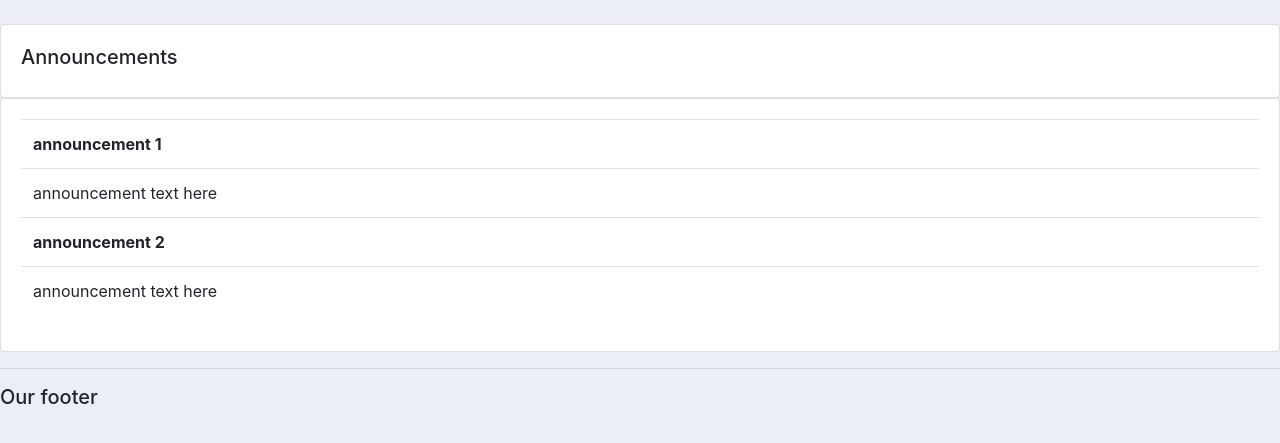
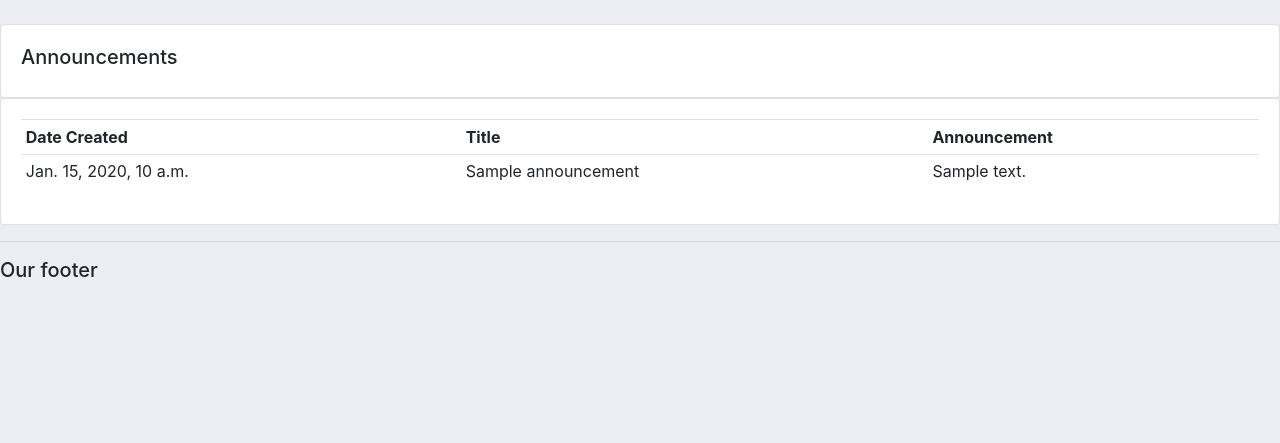
Before and after one commit to SS0706/SingHealthWebApp, a Django app: template accounts/templates/accounts/announcements.html in a window 1280 px wide. Shown: the part 86-529 px from the top of the page. Run offline with Django 3.2, Linux system fonts and the light colour scheme; the template is opened without the code that fills it: most values are stand-ins (such as "Sample title", 1, 10 or a date in 2020); some libraries are stand-ins or nearby versions.

Commit message:
Edited Announcements (still need edits, the announcements created in backend cannot be seen in the front)

```diff
--- a/accounts/admin.py
+++ b/accounts/admin.py
@@ -9,3 +9,4 @@ admin.site.register(Store)
 admin.site.register(Tag)
 admin.site.register(Order)
 admin.site.register(NonFBChecklist)
+admin.site.register(Announcement)
--- a/accounts/templates/accounts/announcements.html
+++ b/accounts/templates/accounts/announcements.html
@@ -9,16 +9,20 @@
                     <h5>Announcements</h5>
                 </div>
                 <div class="card card-body">
-                    <table class="table">
+                <table class="table table-sm">
                         <tr>
-                            <th>announcement 1</th>
+                         <th>Date Created</th>
+                         <th>Title</th>
+                         <th>Announcement</th>
                         </tr>
-                        <td>announcement text here</td>
 
+                    {% for announcement in announcements %}
                         <tr>
-                            <th>announcement 2</th>
+                        <td>{{announcement.date_created}}</td>
+                        <td>{{announcement.announcement_title}}</td>
+                        <td>{{announcement.announcement_text}}</td>
                         </tr>
-                        <td>announcement text here</td>
+                    {% endfor %}
 
                     </table>
                 </div>
```
Also changed, not shown: accounts/models.py (+13 -3 lines), accounts/migrations/0019_announcements.py (added), accounts/migrations/0020_auto_20210313_0246.py (added), accounts/migrations/0021_auto_20210313_0251.py (added), accounts/migrations/0022_auto_20210313_0305.py (added), accounts/migrations/0023_auto_20210313_0316.py (added), db.sqlite3.
